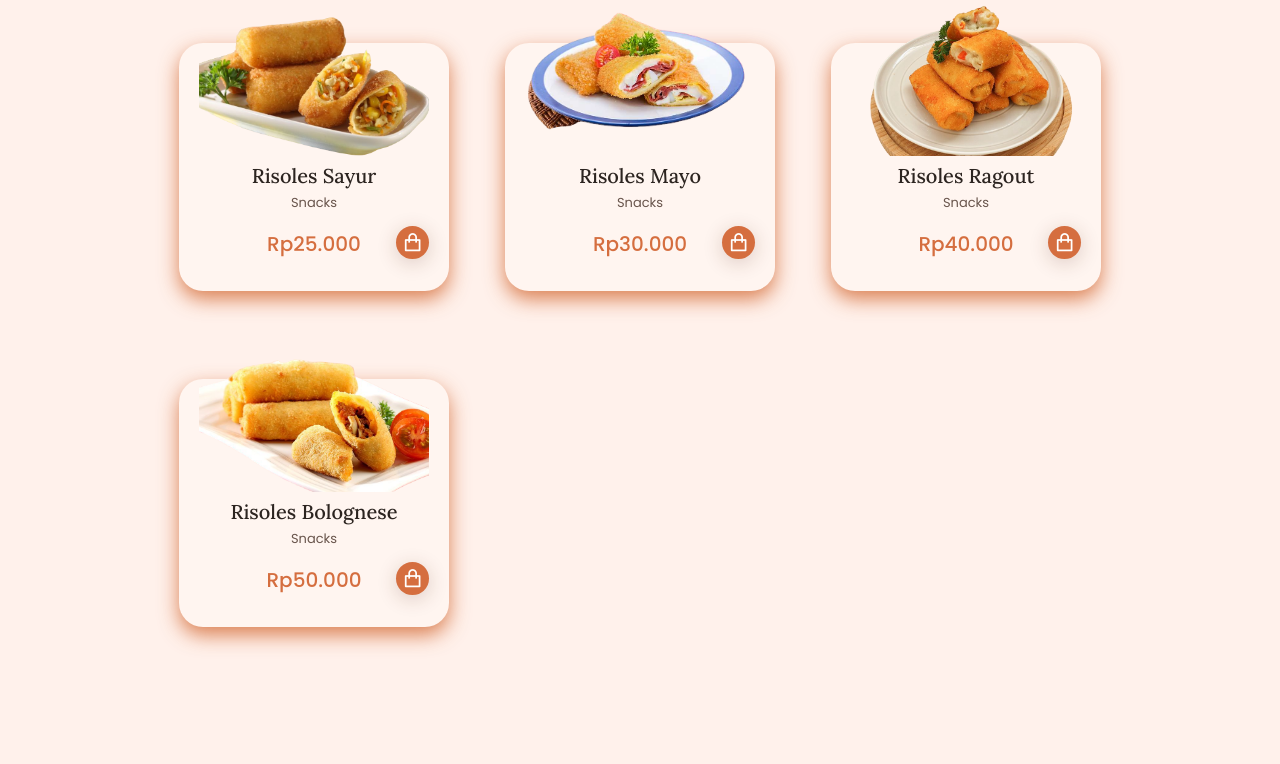
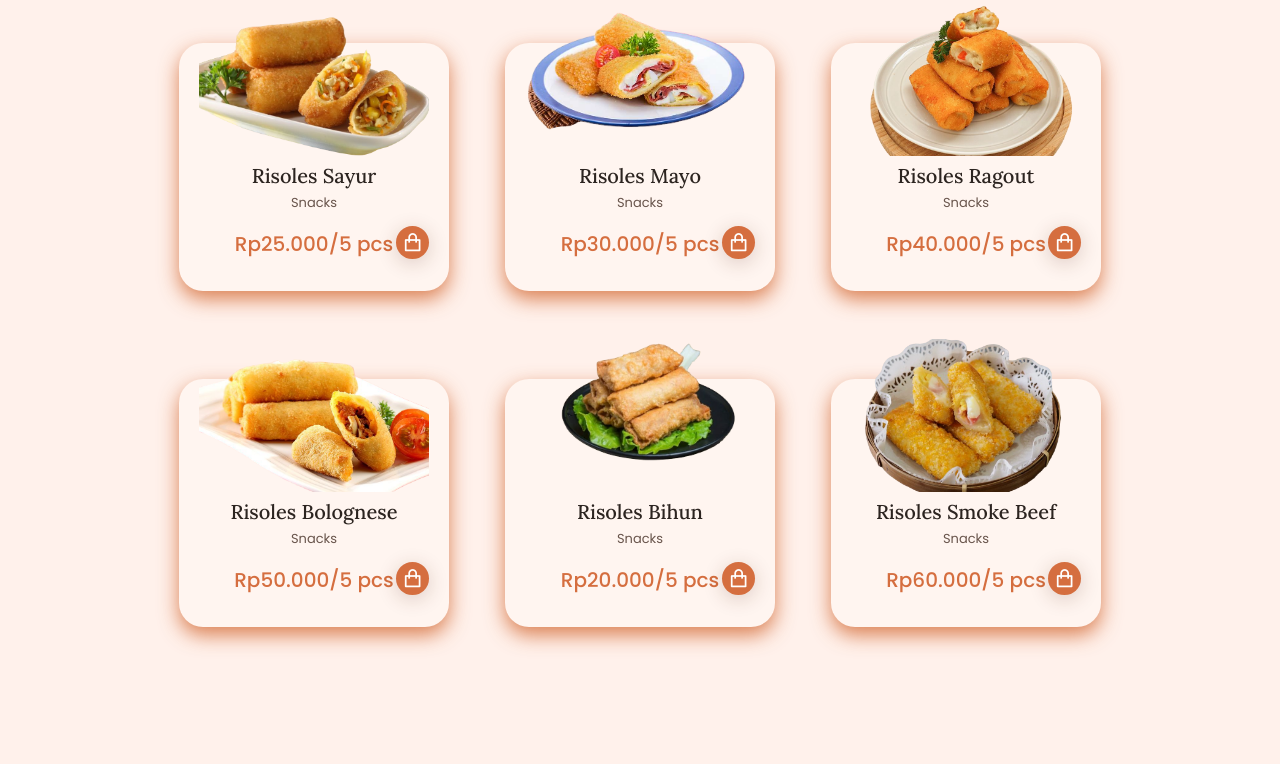
Before and after one commit to alfarabygit/risoles-umi, a plain HTML site: page index.html in a window 1280 px wide. Shown: the part 1505-2269 px from the top of the page. Drawn offline with nearby package versions, Linux system fonts and the light colour scheme.

Commit message:
change codes

```diff
--- a/index.html
+++ b/index.html
@@ -115,7 +115,7 @@
             <h3 class="popular__name">Risoles Sayur</h3>
 
             <span class="popular__description">Snacks</span>
-            <span class="popular__price">Rp25.000</span>
+            <span class="popular__price">Rp25.000/5 pcs</span>
 
             <button class="popular__button">
               <i class="ri-shopping-bag-line"></i>
@@ -127,7 +127,7 @@
             <h3 class="popular__name">Risoles Mayo</h3>
 
             <span class="popular__description">Snacks</span>
-            <span class="popular__price">Rp30.000</span>
+            <span class="popular__price">Rp30.000/5 pcs</span>
 
             <button class="popular__button">
               <i class="ri-shopping-bag-line"></i>
@@ -139,7 +139,7 @@
             <h3 class="popular__name">Risoles Ragout</h3>
 
             <span class="popular__description">Snacks</span>
-            <span class="popular__price">Rp40.000</span>
+            <span class="popular__price">Rp40.000/5 pcs</span>
 
             <button class="popular__button">
               <i class="ri-shopping-bag-line"></i>
@@ -150,7 +150,29 @@
             <h3 class="popular__name">Risoles Bolognese</h3>
 
             <span class="popular__description">Snacks</span>
-            <span class="popular__price">Rp50.000</span>
+            <span class="popular__price">Rp50.000/5 pcs</span>
+
+            <button class="popular__button">
+              <i class="ri-shopping-bag-line"></i>
+            </button>
+          </article>
+          <article class="popular__card">
+            <img src="assets/img/risoles-bihun.png" alt="popular image" class="popular__img" />
+            <h3 class="popular__name">Risoles Bihun</h3>
+
+            <span class="popular__description">Snacks</span>
+            <span class="popular__price">Rp20.000/5 pcs</span>
+
+            <button class="popular__button">
+              <i class="ri-shopping-bag-line"></i>
+            </button>
+          </article>
+          <article class="popular__card">
+            <img src="assets/img/risoles-smoke-beef.png" alt="popular image" class="popular__img" />
+            <h3 class="popular__name">Risoles Smoke Beef</h3>
+
+            <span class="popular__description">Snacks</span>
+            <span class="popular__price">Rp60.000/5 pcs</span>
 
             <button class="popular__button">
               <i class="ri-shopping-bag-line"></i>
@@ -208,7 +230,7 @@
       <div class="footer__container container grid">
         <div>
           <a href="#" class="footer__logo">
-            <img src="assets/img/6352001-removebg-preview.png" alt="footer image" />
+            <img src="assets/img/favicon.ico" alt="footer image" />
             Risoles Umi
           </a>
           <p class="footer__description">
```
Also changed, not shown: assets/img/6352001-removebg-preview.png (deleted), assets/img/6412459-removebg-preview.png (deleted), assets/img/pastel.png, assets/img/risoles-bihun.png (added), assets/img/risoles-smoke-beef.png (added).
